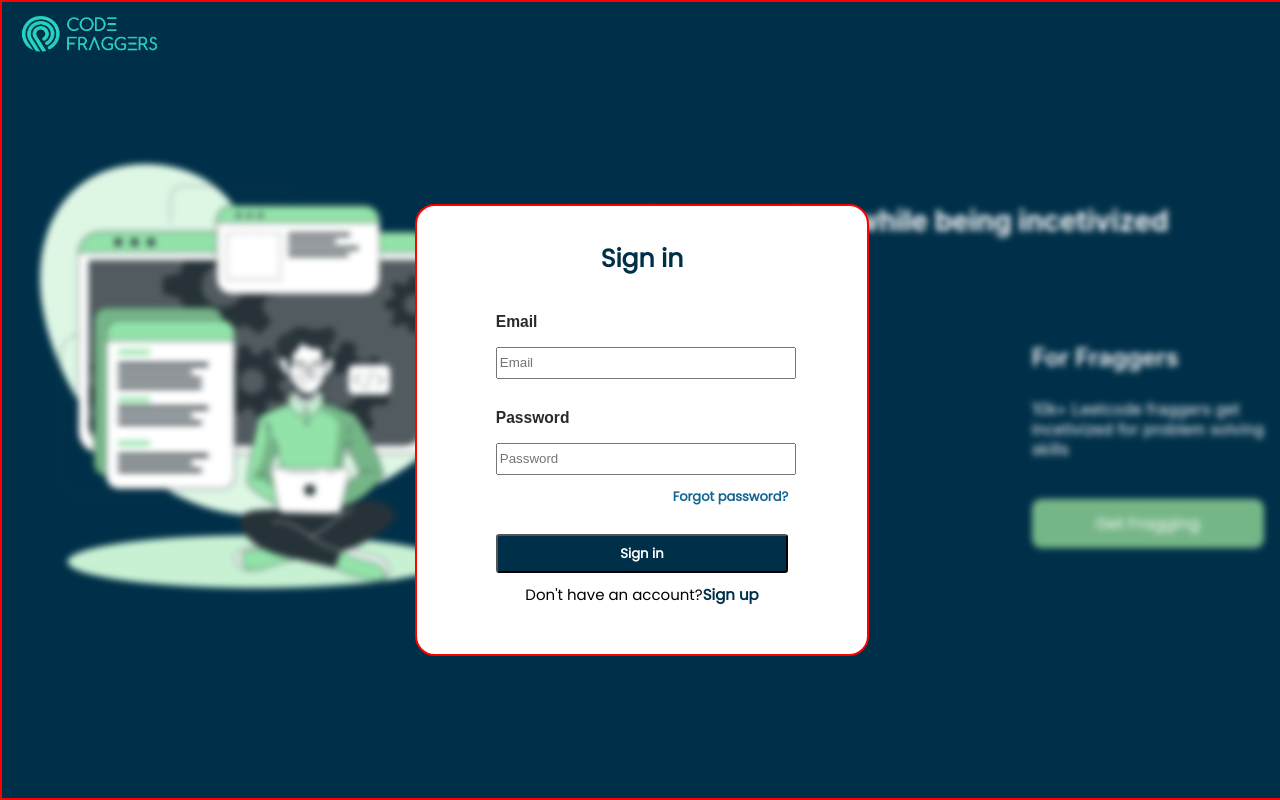
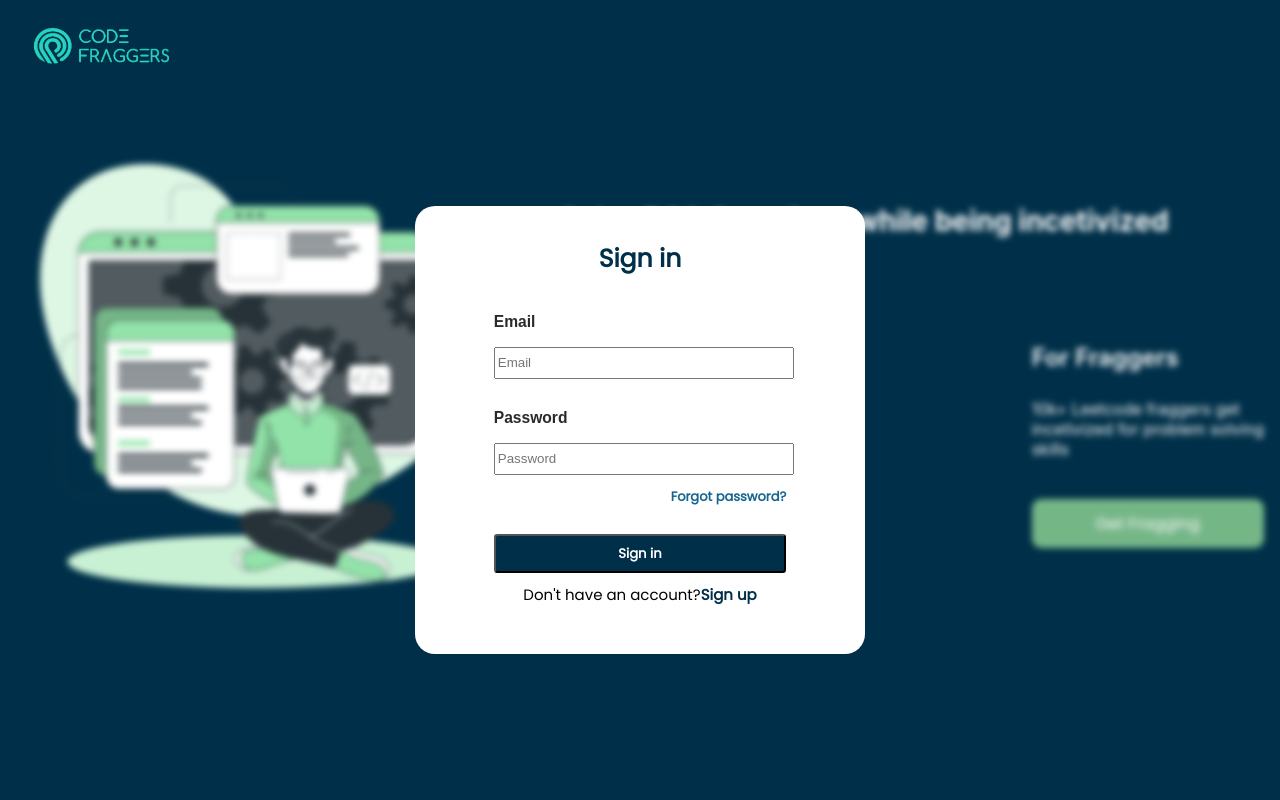
Before and after one commit to tirth5828/TOT-blockchain, a React (Create React App) app in the folder frontend/: page /login in a window 1280 px wide. Built offline with nearby package versions, Linux system fonts and the light colour scheme.

Commit message:
modified css

```diff
--- a/frontend/public/index.html
+++ b/frontend/public/index.html
@@ -2,7 +2,7 @@
 <html lang="en">
   <head>
     <meta charset="utf-8" />
-    <link rel="icon" href="%PUBLIC_URL%/favicon.ico" />
+    <!-- <link rel="icon" href="%PUBLIC_URL%/favicon.ico" /> -->
     <meta name="viewport" content="width=device-width, initial-scale=1" />
     <meta name="theme-color" content="#000000" />
     <meta
@@ -24,7 +24,7 @@
       work correctly both with client-side routing and a non-root public URL.
       Learn how to configure a non-root public URL by running `npm run build`.
     -->
-    <title>React App</title>
+    <title>Code Fraggers</title>
   </head>
   <body>
     <noscript>You need to enable JavaScript to run this app.</noscript>
--- a/frontend/src/App.css
+++ b/frontend/src/App.css
@@ -8,6 +8,7 @@
 
 body {
 	background-color: #003049;
+  overflow-y: hidden;
 }
 
 .mainbody {
--- a/frontend/src/components/header/header.css
+++ b/frontend/src/components/header/header.css
@@ -13,7 +13,7 @@
 	width: 100%;
 	max-width: 1440px;
 	height: 5rem;
-	padding: 1rem 2rem;
+	padding: 1rem 1rem;
 	display: flex;
 	justify-content: space-between;
 	align-items: center;
--- a/frontend/src/components/signIn/login.css
+++ b/frontend/src/components/signIn/login.css
@@ -2,8 +2,9 @@
     position: absolute;
     top:0;
     left:0;
-    margin-top: 2px;
-    margin-left: 10px;
+    margin-top: 1rem;
+    margin-left: 1.5rem;
+    cursor: pointer;
     /* margin-left: 20px; */
 }
 .logincontainer{
@@ -22,7 +23,7 @@
     left: 0;
     right: 0;
     backdrop-filter: blur(3px);
-    border:2px solid red;
+    /* border:2px solid red; */
 
 }
 .logincover {
@@ -37,7 +38,7 @@
     border-radius: 20px;
     padding-top: 1.5rem;
     margin-top: 5rem;
-    border: 2px solid red;
+    /* border: 2px solid red; */
 }
 .loginheading{
     text-align: center;
--- a/frontend/src/components/signIn/login.js
+++ b/frontend/src/components/signIn/login.js
@@ -51,7 +51,7 @@ const LoginForm = () => {
             </div>
             <section className="logincontainer">
                 <h1 className="logoimg lgimg">
-                    <img src={Logo} className="log" alt='Code fraggers logo' onClick={() => history("/code-fraggers/")}></img>
+                    <img src={Logo} className="log" alt='Code fraggers logo' onClick={() => history("/")}></img>
                 </h1>
                 <div className="logincover">
                     <h1 className="loginheading">Sign in</h1>
```
